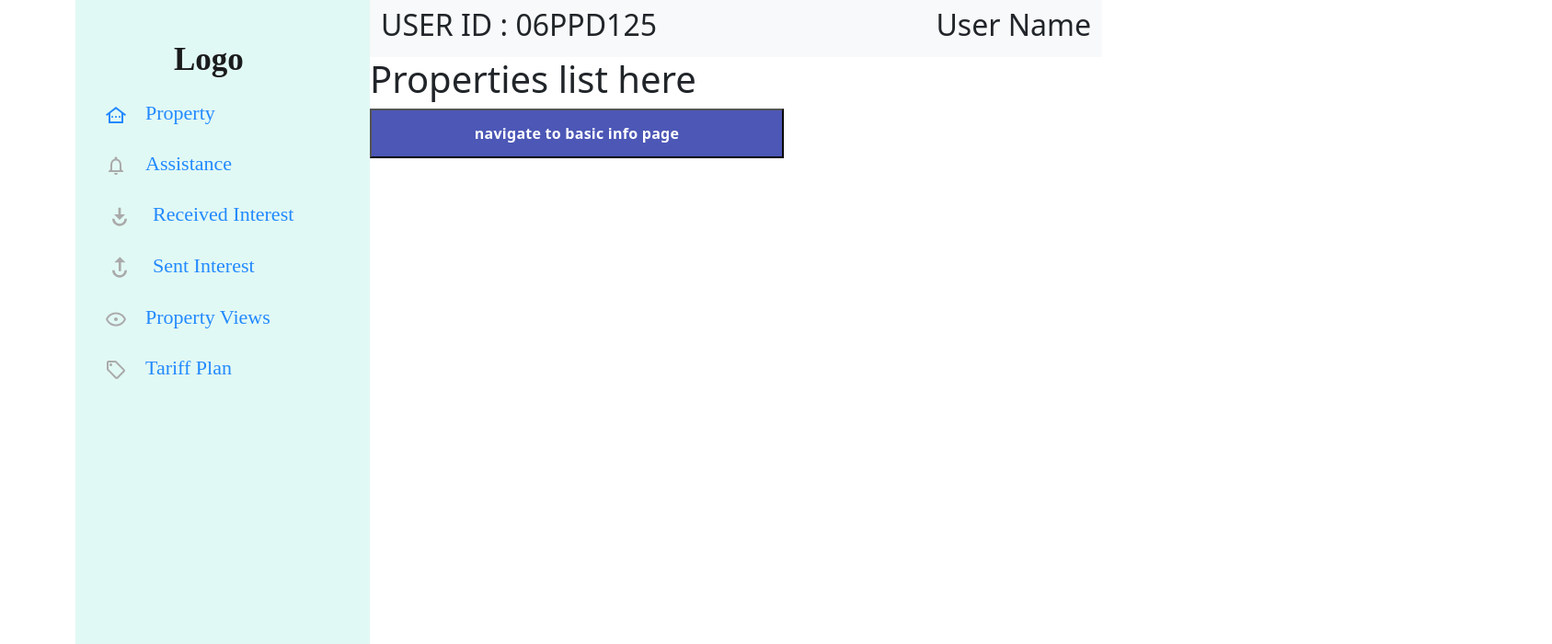
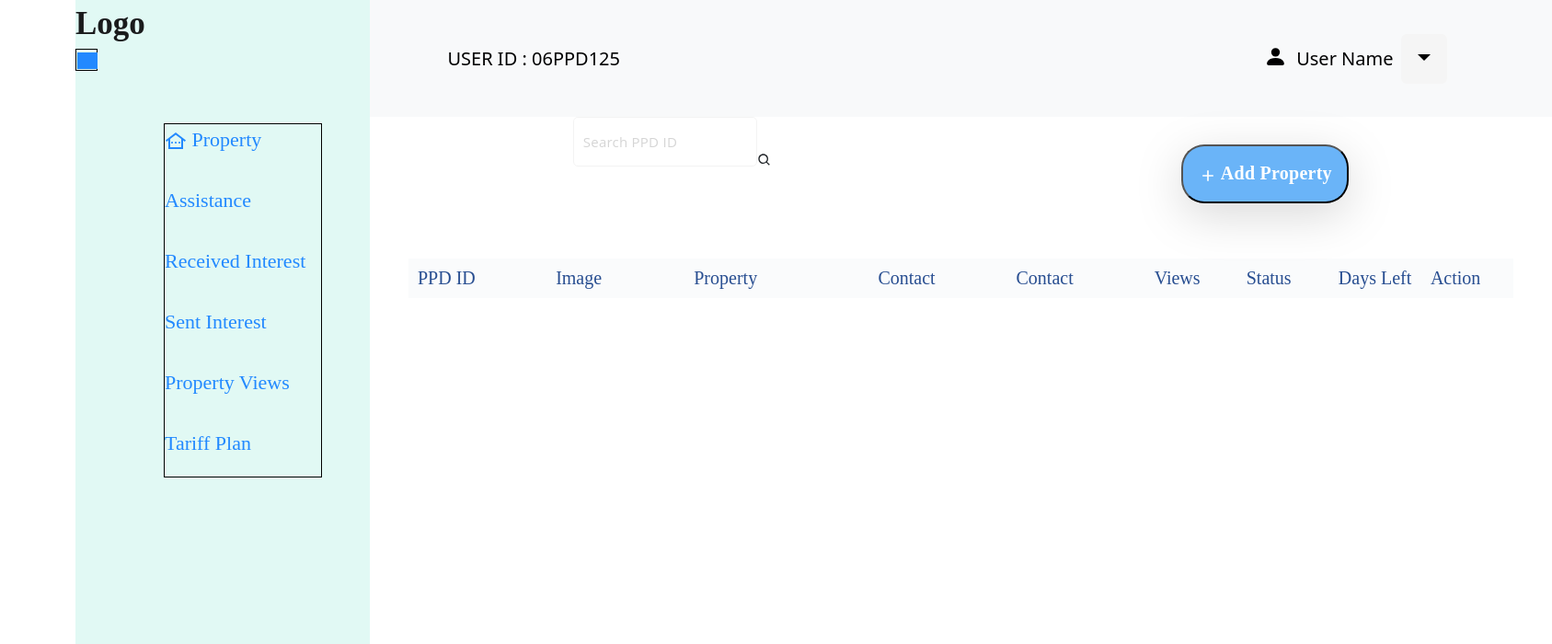
Before and after one commit to Akashkajale123/real-estate, a React (Vite) app in the folder frontend/: page /property-list in a window 1280 px wide. Shown: the top 700 px of the page at 92% size, 1687 px wide, since content can reach past the window. Built offline with nearby package versions, Linux system fonts and the light colour scheme.

Commit message:
niket and me

```diff
--- /dev/null
+++ b/frontend/src/Pages/BasicInfo.css
@@ -0,0 +1,41 @@
+#headline{
+    color: #7D7D7D;
+font-family: "Source Sans Pro";
+font-size: 25px;
+font-style: normal;
+font-weight: 600;
+line-height: normal;
+text-transform: uppercase;
+margin: 40px 0px 0px 40px;
+}
+.pages-container{
+    margin: 31px 95px 0px 75px;
+    width: 1115px;
+height: 70px;
+flex-shrink: 0;
+border-radius: 35px;
+border: 1px solid black;
+border-radius: 500px;
+background: #FFF;
+box-shadow: 10px 14px 70px 0px rgba(0, 0, 0, 0.03);
+display: flex;
+}
+.pages-container div{
+    width: 200px;
+height: 70px;
+flex-shrink: 0;
+border: 1px solid black;
+border-radius: 500px;
+text-align: center;
+
+
+}
+.pages-container .property-details{
+    margin-left: 100px;
+}
+.pages-container .general-info{
+    margin-left: 100px;
+}
+.pages-container .location-info{
+    margin-left: 112px;
+}
--- a/frontend/src/Pages/BasicInfo.jsx
+++ b/frontend/src/Pages/BasicInfo.jsx
@@ -1,10 +1,16 @@
 import React from 'react'
 import { Link } from 'react-router-dom'
+import './BasicInfo.css'
 const BasicInfo = () => {
   return (
     <div>
-      <h1>basic info page</h1>
-      <Link to='/property-details'><button>navigate to property details page</button></Link>
+      <h2 id='headline'>Add new Property</h2>
+      <div className="pages-container">
+            <div className="basic-info">Basic Info</div>
+            <div className="property-details">Property  Detail</div>
+            <div className="general-info">General Info</div>
+            <div className="location-info">Location Info</div>
+      </div>
     </div>
   )
 }
--- /dev/null
+++ b/frontend/src/Pages/PropertyList.css
@@ -0,0 +1,73 @@
+.search-container {
+  position: relative;
+}
+
+.search-input {
+  padding-right: 35px; /* Adjust padding to leave space for the icon */
+  width: 200px; /* Adjust width as needed */
+  box-sizing: border-box; /* Include padding and border in the width */
+
+  background-repeat: no-repeat;
+  background-position: right 8px center;
+  background-size: 20px 20px;
+}
+
+.search-icon {
+  position: absolute;
+
+  top: 50%;
+  transform: translateY(-50%);
+}
+#add-property-btn {
+  width: 182px;
+  height: 64px;
+  flex-shrink: 0;
+  background-color: #6ab4f8;
+  border-radius: 25px;
+  margin-left: 100px;
+  color: #fff;
+  font-family: "Source Sans Pro";
+  font-size: 20px;
+  font-style: normal;
+  font-weight: 600;
+  line-height: normal;
+  filter: drop-shadow(0px 13px 25px rgba(0, 0, 0, 0.15));
+  margin:30px 0px 0px 20px;
+}
+.search-input-and-btn{
+    display: flex;
+    justify-content: space-around;
+}
+table {
+
+    margin:0px 42px;
+    margin-top: 60px;
+    width: 1201px; /* Set the width of the table */
+    border-collapse: collapse; /* Collapse borders to prevent double borders */
+}
+
+thead tr th {
+    color: #284E91;
+    font-family: "Source Sans Pro";
+    font-size: 20px;
+    font-style: normal;
+    font-weight: 400;
+    line-height: normal;
+    padding: 10px; /* Add padding for better spacing */
+    background-color: #FAFBFC;
+}
+
+tbody tr {
+    background-color: #FAFBFC; /* Set background color for each row */
+}
+
+/* Adjust the width of each table header cell */
+thead tr th:nth-child(1) { width: 150px; }
+thead tr th:nth-child(2) { width: 150px; }
+thead tr th:nth-child(3) { width: 200px; }
+thead tr th:nth-child(4) { width: 150px; }
+thead tr th:nth-child(5) { width: 150px; }
+thead tr th:nth-child(6) { width: 100px; }
+thead tr th:nth-child(7) { width: 100px; }
+thead tr th:nth-child(8) { width: 100px; }
+thead tr th:nth-child(9) { width: 100px; }
--- a/frontend/src/Pages/PropertyList.jsx
+++ b/frontend/src/Pages/PropertyList.jsx
@@ -1,13 +1,41 @@
-import React from 'react'
+import React from "react";
 import { Link } from 'react-router-dom'
-
+import { BiSearch } from 'react-icons/bi';
+import "./PropertyList.css"; // Import CSS file for custom styling if needed
+import { BiPlus } from 'react-icons/bi';
 const PropertyList = () => {
   return (
-    <div>
-      <h1>Properties list here</h1>
-      <Link to='/basic-info'><button>navigate to basic info page</button></Link>
+<div className="main-content">
+<div className="search-input-and-btn">
+     <div className="search-container">
+      <input
+        type="text"
+        className="search-input"
+        placeholder="Search PPD ID"
+      />
+      <BiSearch className="search-icon" />
+
     </div>
-  )
-}
+   <Link to='/basic-info'> <button id="add-property-btn"> <BiPlus /> Add Property</button></Link>
+   </div>
+   <table>
+    <thead>
+        <tr >
+            <th>PPD ID</th>
+            <th>Image</th>
+            <th>Property</th>
+            <th>Contact</th>
+            <th>Contact</th>
+            <th>Views</th>
+            <th>Status</th>
+            <th>Days Left</th>
+            <th>Action</th>
+        </tr>
+    </thead>
+    <tbody></tbody>
+   </table>
+</div>
+  );
+};
 
-export default PropertyList
+export default PropertyList;
--- /dev/null
+++ b/frontend/src/components/Layout/Header.css
@@ -0,0 +1,16 @@
+h2{
+    color: #B4B4C6;
+font-family: "Source Sans Pro";
+font-size: 20px;
+font-style: normal;
+font-weight: 400;
+line-height: normal;
+margin: 20px;
+
+}
+#user{
+    display: flex;
+   justify-content: center;
+   align-items: center;
+    margin-right: 30px;
+}
--- a/frontend/src/components/Layout/Header.jsx
+++ b/frontend/src/components/Layout/Header.jsx
@@ -1,20 +1,23 @@
-import React from 'react'
+import React from 'react';
 import Container from 'react-bootstrap/Container';
-import Nav from 'react-bootstrap/Nav';
 import Navbar from 'react-bootstrap/Navbar';
+import { BsFillPersonFill } from 'react-icons/bs';
+import './Header.css';
+import LogoutDropdown from './LogoutDropdown';
 
 const Header = () => {
   return (
-
-        <Navbar bg="light" data-bs-theme="light" >
-        <Container height="300px">
-
-          <h2 >USER ID : 06PPD125</h2>
-          <h2>User Name</h2>
-        </Container>
-      </Navbar>
-
-  )
-}
+    <Navbar bg="light" expand="lg" style={{ height: '127px' }}>
+      <Container className="justify-content-between h-100">
+        <Navbar.Brand>USER ID : 06PPD125</Navbar.Brand>
+        <Navbar.Brand id='user'><span style={{ marginRight: '10px',  fontSize:'25px',paddingBottom:'10px'}}>
+        <BsFillPersonFill />
+      </span> User Name
+        <LogoutDropdown/>
+        </Navbar.Brand>
+      </Container>
+    </Navbar>
+  );
+};
 
 export default Header;
--- a/frontend/src/components/Layout/Layout.css
+++ b/frontend/src/components/Layout/Layout.css
@@ -1,8 +1,13 @@
 /* Example CSS */
+
 .sidebar-navbar-container {
-    display: flex;
-  }
+  width: 1605px;
+  height: 1080px;
+  flex-shrink: 0;
+  display: flex;
 
-  .sidebar-navbar-container .main-content {
-    flex-grow: 1; /* Main content takes up remaining space */
-  }
+}
+
+.sidebar-navbar-container .main-content {
+  flex-grow: 1; /* Main content takes up remaining space */
+}
--- /dev/null
+++ b/frontend/src/components/Layout/LogoutDropdown.jsx
@@ -0,0 +1,36 @@
+import React, { useState } from 'react';
+import { Dropdown, DropdownButton } from 'react-bootstrap';
+
+const LogoutDropdown = () => {
+  const [showDropdown, setShowDropdown] = useState(false);
+
+  const handleLogout = () => {
+    // Implement your logout logic here
+    console.log("Logging out...");
+  };
+  const dropdownToggleStyle = {
+    fontSize: '1.5rem', // Adjust the font size to reduce the arrow size
+    marginLeft: '0.5rem', // Adjust the margin as needed
+    width:'50px',
+    color:'black',
+    backgroundColor: '#f5f5f5',
+    border:'none'
+
+  };
+
+
+
+  return (
+    <Dropdown show={showDropdown} onToggle={setShowDropdown}>
+      <Dropdown.Toggle id="dropdown-basic"  style={dropdownToggleStyle} >
+
+      </Dropdown.Toggle>
+
+      <Dropdown.Menu >
+        <Dropdown.Item onClick={handleLogout} >Logout</Dropdown.Item>
+      </Dropdown.Menu>
+    </Dropdown>
+  );
+};
+
+export default LogoutDropdown;
--- a/frontend/src/components/Layout/Sidebar.css
+++ b/frontend/src/components/Layout/Sidebar.css
@@ -1,35 +1,49 @@
-.sidebar{
-    margin: 0;
+aside {
   width: 320px;
-    height: 100vh;
-    background-color:#E1F9F4 ;
+  height: 150vh;
+  flex-shrink: 0;
+  background-color: #e1f9f4;
 }
-
 .logo {
+  margin-top: 45px;
   color: #1a1b1c;
   font-family: "Source Sans Pro";
   font-size: 35px;
   font-style: normal;
   font-weight: 700;
   line-height: normal;
-    margin: 45px 0px 0px 107px;
+  display: flex;
+  justify-content: center;
 }
-  ul {
-    color: #2289ff;
+#sidebar-conatiner{
+    width: 172px;
+    height: 385px;
+    position: relative;
+    border: 1px solid black;
+    margin:81px 0px 0px 96px;
+}
+/* }
+#property{
+    color: #2289FF;
+font-family: "Source Sans Pro";
+font-size: 22px;
+font-style: normal;
+font-weight: 400;
+line-height: 35px; /* 159.091% */
+/* }
+li{
+    list-style-type: none;
+}
+.ul-container{
+    width: 172px;
+    height: 385px;
+    margin-top: 81px;
+    color: #AAA;
     font-family: "Source Sans Pro";
     font-size: 22px;
     font-style: normal;
     font-weight: 400;
     line-height: 35px;
-    list-style-type: none;
-    display: flex;
-    flex-direction: column;
+}
 
-  }
-  li{
-
-      margin-top: 20px;
-  }
-  #icon{
-      padding-right: 20px;
-  }
+ */
--- a/frontend/src/components/Layout/Sidebar.jsx
+++ b/frontend/src/components/Layout/Sidebar.jsx
@@ -4,29 +4,52 @@ const Sidebar = () => {
   return (
 
       <aside className="sidebar">
-        <h1 className="logo">Logo</h1>
-        <ul>
-          <li><span id='icon'><svg xmlns="http://www.w3.org/2000/svg" width="24" height="24" viewBox="0 0 24 24" fill="none">
+        <div style={{color: '#1A1B1C', fontSize: 35, fontFamily: 'Source Sans Pro', fontWeight: '700', wordWrap: 'break-word'}}>Logo</div>
+     {/* <div className="ul-container">
+     <ul id='list'>
+     <li id='property'>  <svg xmlns="http://www.w3.org/2000/svg" width="24" height="24" viewBox="0 0 24 24" fill="none">
   <path d="M12 3L1 11.4L2.21 12.99L4 11.62V21H20V11.62L21.79 12.98L23 11.4L12 3ZM18 19H6V10.1L12 5.52L18 10.1V19ZM9 14C9 14.1978 8.94135 14.3911 8.83147 14.5556C8.72159 14.72 8.56541 14.8482 8.38268 14.9239C8.19996 14.9996 7.99889 15.0194 7.80491 14.9808C7.61093 14.9422 7.43275 14.847 7.29289 14.7071C7.15304 14.5673 7.0578 14.3891 7.01921 14.1951C6.98063 14.0011 7.00043 13.8 7.07612 13.6173C7.15181 13.4346 7.27998 13.2784 7.44443 13.1685C7.60888 13.0586 7.80222 13 8 13C8.26522 13 8.51957 13.1054 8.70711 13.2929C8.89464 13.4804 9 13.7348 9 14ZM12 13C12.1978 13 12.3911 13.0586 12.5556 13.1685C12.72 13.2784 12.8482 13.4346 12.9239 13.6173C12.9996 13.8 13.0194 14.0011 12.9808 14.1951C12.9422 14.3891 12.847 14.5673 12.7071 14.7071C12.5673 14.847 12.3891 14.9422 12.1951 14.9808C12.0011 15.0194 11.8 14.9996 11.6173 14.9239C11.4346 14.8482 11.2784 14.72 11.1685 14.5556C11.0586 14.3911 11 14.1978 11 14C11 13.7348 11.1054 13.4804 11.2929 13.2929C11.4804 13.1054 11.7348 13 12 13ZM15 14C15 13.8022 15.0586 13.6089 15.1685 13.4444C15.2784 13.28 15.4346 13.1518 15.6173 13.0761C15.8 13.0004 16.0011 12.9806 16.1951 13.0192C16.3891 13.0578 16.5673 13.153 16.7071 13.2929C16.847 13.4327 16.9422 13.6109 16.9808 13.8049C17.0194 13.9989 16.9996 14.2 16.9239 14.3827C16.8482 14.5654 16.72 14.7216 16.5556 14.8315C16.3911 14.9414 16.1978 15 16 15C15.7348 15 15.4804 14.8946 15.2929 14.7071C15.1054 14.5196 15 14.2652 15 14Z" fill="#2289FF"/>
-</svg></span>Property</li>
-          <li><span id='icon'><svg xmlns="http://www.w3.org/2000/svg" width="24" height="24" viewBox="0 0 24 24" fill="none">
+</svg>Property</li>
+          <li><svg xmlns="http://www.w3.org/2000/svg" width="24" height="24" viewBox="0 0 24 24" fill="none">
   <path d="M12 22C12.5299 21.9984 13.0377 21.7872 13.4125 21.4125C13.7872 21.0377 13.9984 20.5299 14 20H10C10.0016 20.5299 10.2128 21.0377 10.5875 21.4125C10.9623 21.7872 11.4701 21.9984 12 22ZM18 16V11C18 7.93 16.37 5.36 13.5 4.68V4C13.5 3.60218 13.342 3.22064 13.0607 2.93934C12.7794 2.65804 12.3978 2.5 12 2.5C11.6022 2.5 11.2206 2.65804 10.9393 2.93934C10.658 3.22064 10.5 3.60218 10.5 4V4.68C7.64 5.36 6 7.92 6 11V16L4 18V19H20V18L18 16ZM16 17H8V11C8 8.52 9.51 6.5 12 6.5C14.49 6.5 16 8.52 16 11V17Z" fill="#AAAAAA"/>
-</svg></span>Assistance</li>
-          <li><span id='icon'><svg xmlns="http://www.w3.org/2000/svg" width="32" height="32" viewBox="0 0 32 32" fill="none">
+</svg>Assistance</li>
+          <li><svg xmlns="http://www.w3.org/2000/svg" width="32" height="32" viewBox="0 0 32 32" fill="none">
   <path d="M14.667 6.66699V14.12H10L16 20.12L22 14.12H17.333V6.66699H14.667ZM8 18.667C8 20.7887 8.84285 22.8236 10.3431 24.3238C11.8434 25.8241 13.8783 26.667 16 26.667C18.1217 26.667 20.1566 25.8241 21.6569 24.3238C23.1571 22.8236 24 20.7887 24 18.667H21.333C21.333 20.0814 20.7711 21.4379 19.771 22.438C18.7709 23.4381 17.4144 24 16 24C14.5856 24 13.2291 23.4381 12.229 22.438C11.2289 21.4379 10.667 20.0814 10.667 18.667H8Z" fill="#AAAAAA"/>
-</svg></span>Received Interest</li>
+</svg>Received Interest</li>
           <li><span id='icon'><svg xmlns="http://www.w3.org/2000/svg" width="32" height="32" viewBox="0 0 32 32" fill="none">
   <path d="M14.99 19.8V10.254H10.324L16.324 4.254L22.324 10.254H17.657V19.801L14.99 19.8ZM8 18.667C8 20.7887 8.84285 22.8236 10.3431 24.3239C11.8434 25.8241 13.8783 26.667 16 26.667C18.1217 26.667 20.1566 25.8241 21.6569 24.3239C23.1571 22.8236 24 20.7887 24 18.667H21.333C21.333 20.0814 20.7711 21.4379 19.771 22.438C18.7709 23.4381 17.4144 24 16 24C14.5856 24 13.2291 23.4381 12.229 22.438C11.2289 21.4379 10.667 20.0814 10.667 18.667H8Z" fill="#AAAAAA"/>
 </svg></span>Sent Interest</li>
-          <li><span id='icon'><svg xmlns="http://www.w3.org/2000/svg" width="24" height="16" viewBox="0 0 24 16" fill="none">
+          <li><svg xmlns="http://www.w3.org/2000/svg" width="24" height="16" viewBox="0 0 24 16" fill="none">
   <path d="M12 2.43701C13.8387 2.4309 15.6419 2.9438 17.2021 3.91674C18.7624 4.88968 20.0164 6.28317 20.82 7.93701C20.0115 9.58701 18.7563 10.9771 17.1972 11.9494C15.638 12.9216 13.8374 13.4371 12 13.4371C10.1626 13.4371 8.36195 12.9216 6.80282 11.9494C5.24368 10.9771 3.98853 9.58701 3.18 7.93701C3.98362 6.28317 5.23763 4.88968 6.79788 3.91674C8.35813 2.9438 10.1613 2.4309 12 2.43701ZM12 0.437012C9.62547 0.438426 7.30636 1.15456 5.34446 2.49222C3.38256 3.82988 1.86874 5.72711 1 7.93701C1.86767 10.1476 3.38125 12.0455 5.3434 13.3832C7.30555 14.7209 9.62523 15.4364 12 15.4364C14.3748 15.4364 16.6945 14.7209 18.6566 13.3832C20.6187 12.0455 22.1323 10.1476 23 7.93701C22.1313 5.72711 20.6174 3.82988 18.6555 2.49222C16.6936 1.15456 14.3745 0.438426 12 0.437012Z" fill="#AAAAAA"/>
   <path d="M12 10C13.1046 10 14 9.10458 14 8.00002C14 6.89545 13.1046 6.00002 12 6.00002C10.8954 6.00002 10 6.89545 10 8.00002C10 9.10458 10.8954 10 12 10Z" fill="#AAAAAA"/>
-</svg></span>Property Views</li>
-          <li><span id='icon'><svg xmlns="http://www.w3.org/2000/svg" width="24" height="24" viewBox="0 0 24 24" fill="none">
+</svg>Property Views</li>
+          <li><svg xmlns="http://www.w3.org/2000/svg" width="24" height="24" viewBox="0 0 24 24" fill="none">
   <path d="M21.41 11.41L12.58 2.58C12.205 2.20808 11.6982 1.99958 11.17 2H4.00001C3.47006 2.00158 2.96227 2.21281 2.58754 2.58754C2.21281 2.96227 2.00159 3.47005 2.00001 4V11.17C1.99924 11.4325 2.05104 11.6925 2.15237 11.9347C2.25371 12.1769 2.40251 12.3963 2.59001 12.58L11.42 21.41C11.6058 21.596 11.8263 21.7435 12.0691 21.8441C12.3119 21.9448 12.5722 21.9966 12.835 21.9966C13.0978 21.9966 13.3581 21.9448 13.6009 21.8441C13.8437 21.7435 14.0643 21.596 14.25 21.41L21.42 14.24C21.6053 14.0536 21.752 13.8325 21.8518 13.5893C21.9516 13.3462 22.0025 13.0858 22.0016 12.8229C22.0007 12.5601 21.9479 12.3 21.8464 12.0576C21.7449 11.8151 21.5966 11.5951 21.41 11.41ZM12.83 20L4.00001 11.17V4H11.17L20 12.83L12.83 20Z" fill="#AAAAAA"/>
   <path d="M6.5 8C7.32843 8 8 7.32843 8 6.5C8 5.67157 7.32843 5 6.5 5C5.67157 5 5 5.67157 5 6.5C5 7.32843 5.67157 8 6.5 8Z" fill="#AAAAAA"/>
-</svg></span>Tariff Plan</li>
+</svg>Tariff Plan</li>
         </ul>
+     </div>  */}
+
+
+
+<div style={{width: 24, height: 24, position: 'absolute',border:'1px solid black'}}>
+  <div style={{width: 24, height: 24, left: 0, top: 0, position: 'absolute',}}></div>
+  <div style={{width: 22, height: 18, left: 1, top: 3, position: 'absolute', background: '#2289FF'}}></div>
+</div>
+<div id='sidebar-conatiner'><span style={{color: '#2289FF', fontSize: 22, fontFamily: 'Source Sans Pro', fontWeight: '400', wordWrap: 'break-word'}}><svg xmlns="http://www.w3.org/2000/svg" width="24" height="24" viewBox="0 0 24 24" fill="none">
+  <path d="M12 3L1 11.4L2.21 12.99L4 11.62V21H20V11.62L21.79 12.98L23 11.4L12 3ZM18 19H6V10.1L12 5.52L18 10.1V19ZM9 14C9 14.1978 8.94135 14.3911 8.83147 14.5556C8.72159 14.72 8.56541 14.8482 8.38268 14.9239C8.19996 14.9996 7.99889 15.0194 7.80491 14.9808C7.61093 14.9422 7.43275 14.847 7.29289 14.7071C7.15304 14.5673 7.0578 14.3891 7.01921 14.1951C6.98063 14.0011 7.00043 13.8 7.07612 13.6173C7.15181 13.4346 7.27998 13.2784 7.44443 13.1685C7.60888 13.0586 7.80222 13 8 13C8.26522 13 8.51957 13.1054 8.70711 13.2929C8.89464 13.4804 9 13.7348 9 14ZM12 13C12.1978 13 12.3911 13.0586 12.5556 13.1685C12.72 13.2784 12.8482 13.4346 12.9239 13.6173C12.9996 13.8 13.0194 14.0011 12.9808 14.1951C12.9422 14.3891 12.847 14.5673 12.7071 14.7071C12.5673 14.847 12.3891 14.9422 12.1951 14.9808C12.0011 15.0194 11.8 14.9996 11.6173 14.9239C11.4346 14.8482 11.2784 14.72 11.1685 14.5556C11.0586 14.3911 11 14.1978 11 14C11 13.7348 11.1054 13.4804 11.2929 13.2929C11.4804 13.1054 11.7348 13 12 13ZM15 14C15 13.8022 15.0586 13.6089 15.1685 13.4444C15.2784 13.28 15.4346 13.1518 15.6173 13.0761C15.8 13.0004 16.0011 12.9806 16.1951 13.0192C16.3891 13.0578 16.5673 13.153 16.7071 13.2929C16.847 13.4327 16.9422 13.6109 16.9808 13.8049C17.0194 13.9989 16.9996 14.2 16.9239 14.3827C16.8482 14.5654 16.72 14.7216 16.5556 14.8315C16.3911 14.9414 16.1978 15 16 15C15.7348 15 15.4804 14.8946 15.2929 14.7071C15.1054 14.5196 15 14.2652 15 14Z" fill="#2289FF"/>
+</svg>{'  '}Property<br/></span>
+<span style={{color:'#2289FF', fontSize: 22, fontFamily: 'Source Sans Pro', fontWeight: '400', wordWrap: 'break-word'}}>
+<br/>Assistance
+<br/>
+<br/>Received Interest
+<br/>
+<br/>Sent Interest
+<br/>
+<br/>Property Views
+<br/>
+<br/>Tariff  Plan</span></div>
+
       </aside>
 
   )
```
Lines whose indentation alone changed are shown as unchanged.
